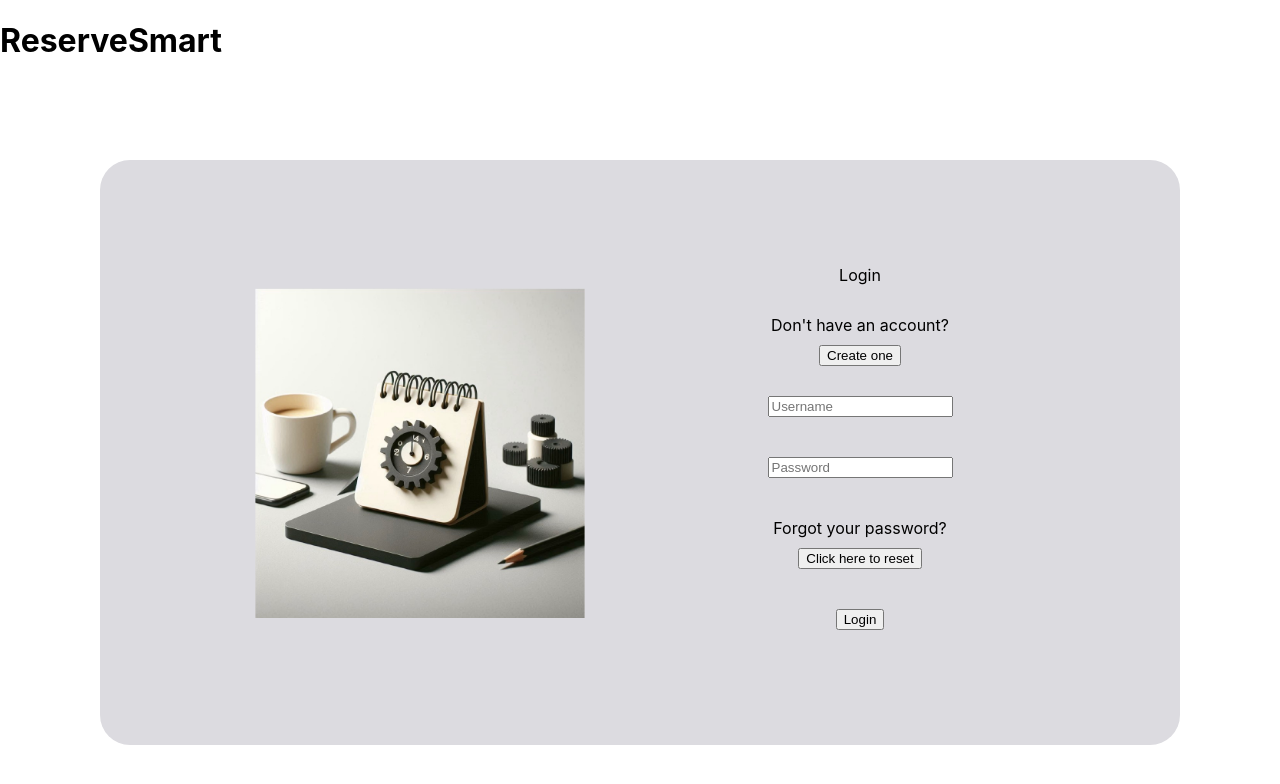
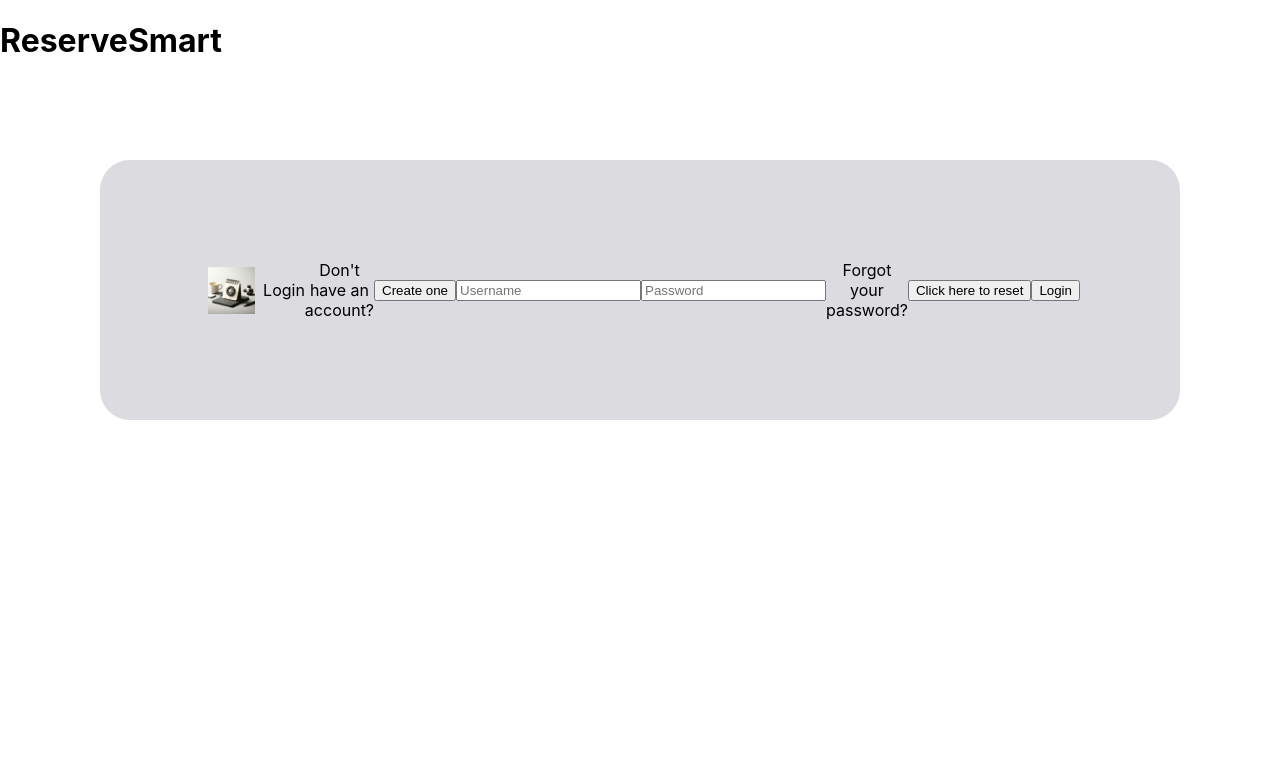
Before and after one commit to FarisAlamoudi/BigProject, a React (Create React App) app in the folder frontend/: page / in a window 1280 px wide. Shown: the top 784 px of the page. Built offline with nearby package versions, Linux system fonts and the light colour scheme.

Commit message:
Update App.css

```diff
--- a/frontend/src/App.css
+++ b/frontend/src/App.css
@@ -63,13 +63,8 @@
 .loginForm {
   flex: 1;
   display: flex;
-  flex-direction: column;
+  /* flex-direction: column; */
   align-items: center; /* Center horizontally */
   justify-content: center; /* Center vertically */
   text-align: center;
 }
-
-.loginForm input,
-.loginForm span {
-  margin: 5px; /* Add margin for spacing */
-}
```
